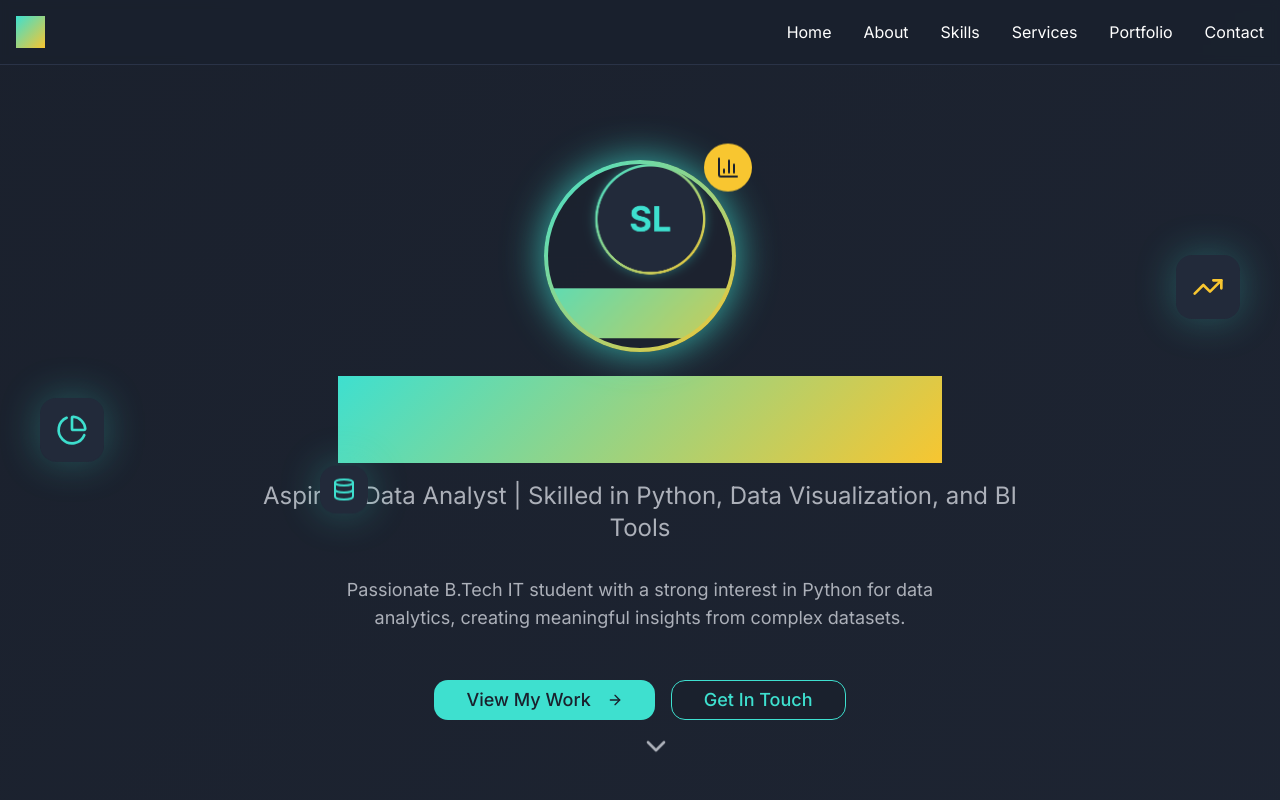
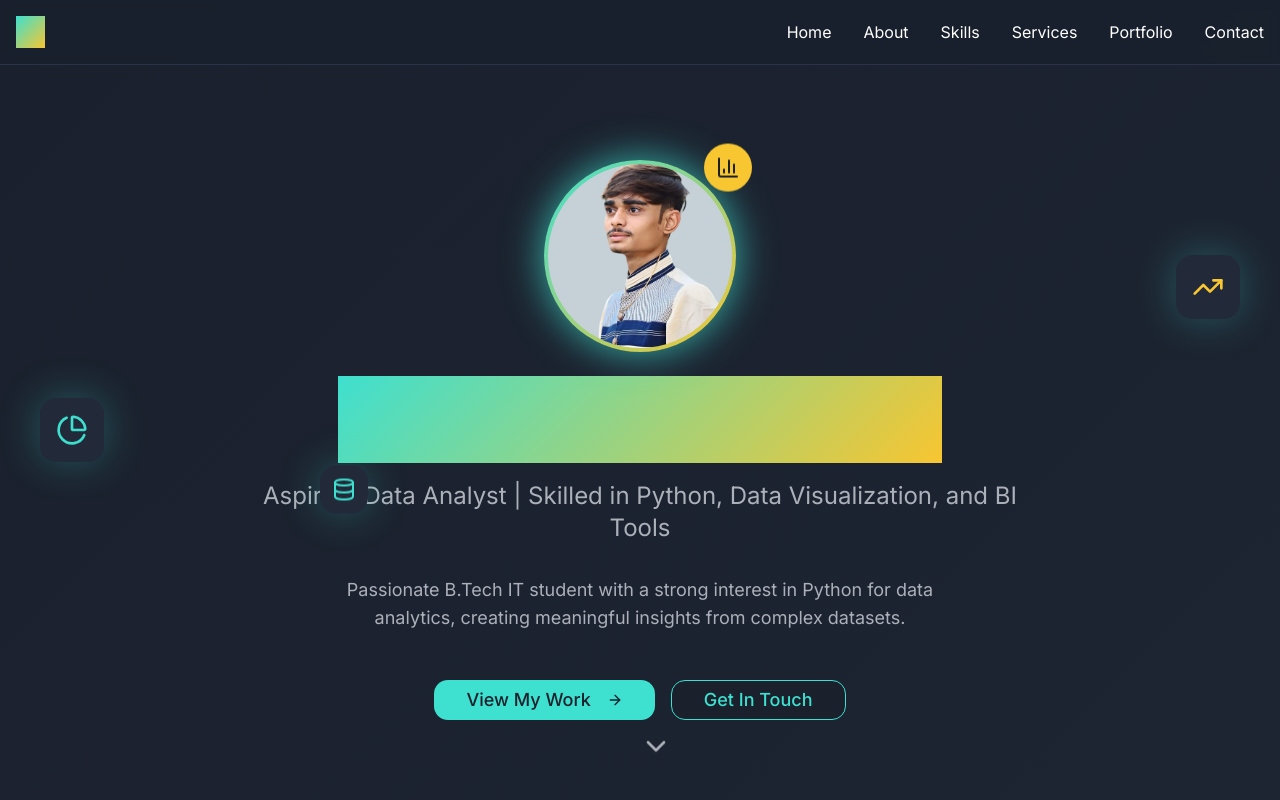
Before and after one commit to sujal-lukhi/sujallukhi-website, a React (Vite) app: page / in a window 1280 px wide. Shown: the top 800 px of the page. Built offline with nearby package versions, Linux system fonts and the light colour scheme.

Commit message:
Update profile picture
Add user's photos to the portfolio website.

```diff
--- a/src/pages/Index.tsx
+++ b/src/pages/Index.tsx
@@ -54,7 +54,7 @@ const Index = () => {
             <div className="relative w-48 h-48 mx-auto mb-8">
               <div className="w-full h-full rounded-full bg-gradient-primary p-1 animate-pulse-glow">
                 <img
-                  src="/lovable-uploads/2e47fb3f-99d8-48e4-b645-4fabd97885e7.png"
+                  src="/lovable-uploads/2efc669b-29c5-4c92-95e6-bc8d87eabb85.png"
                   alt="Sujalkumar Lukhi - Data Analyst"
                   className="w-full h-full rounded-full object-cover"
                 />
```
Also changed, not shown: public/lovable-uploads/2efc669b-29c5-4c92-95e6-bc8d87eabb85.png (added).
